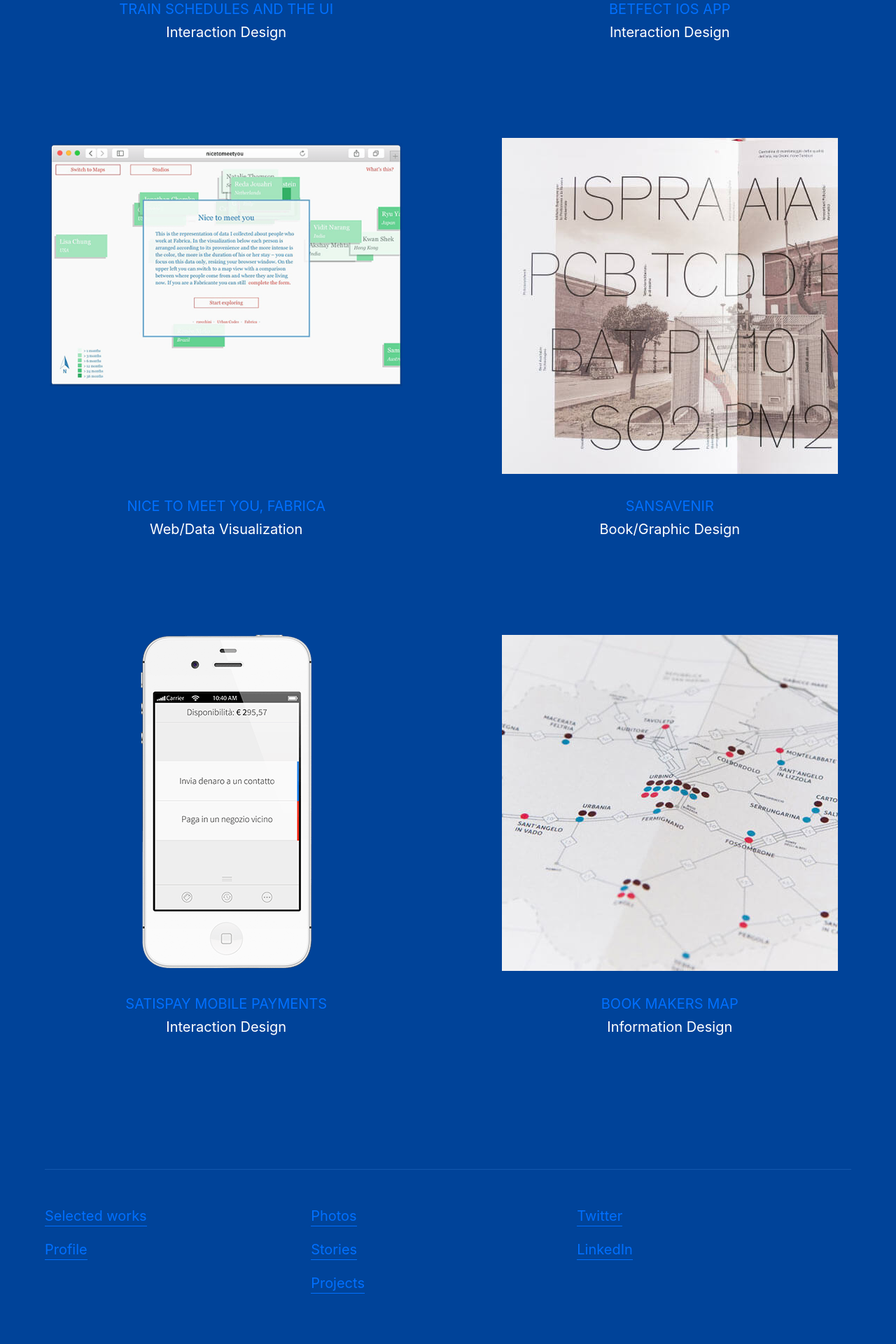
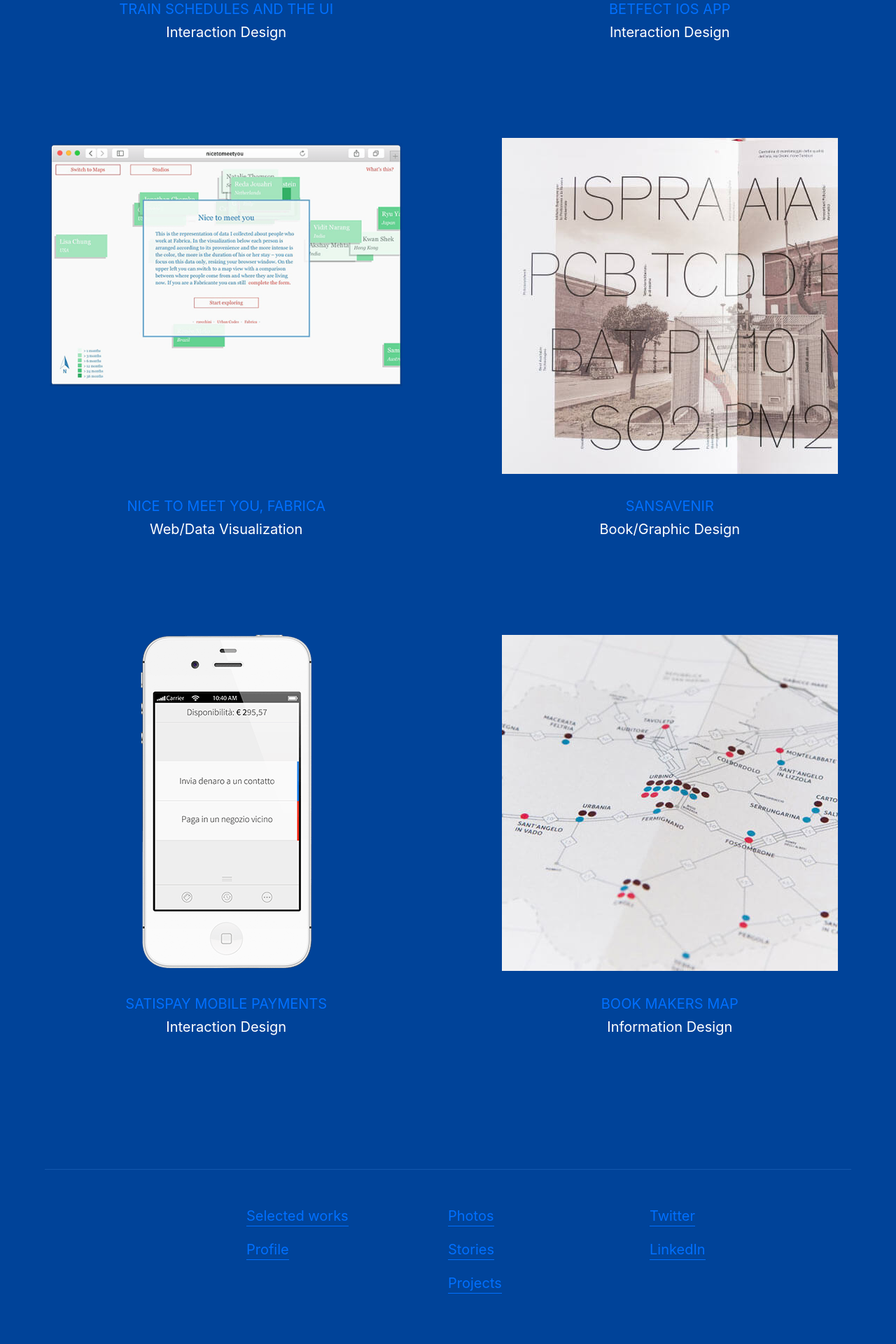
Before and after one commit to rzecchini/riccardozecchini.com, a Jekyll site: the page built from index.md, in a window 1280 px wide. Shown: the part 731-2651 px from the top of the page at 70% size. Built offline with Jekyll 4.4.1, drawn with Linux system fonts in a browser that asks for light colours; nearby versions of some CDN libraries.

Commit message:
style: update footer

```diff
--- a/_sass/_main.scss
+++ b/_sass/_main.scss
@@ -313,6 +313,12 @@
     li {
         margin-bottom: 1em;
     }
+    @include screen(large) {
+        width: 25%;
+        &:first-child {
+            margin-left: 25%;
+        }
+    }
 }
 
 ///
```
